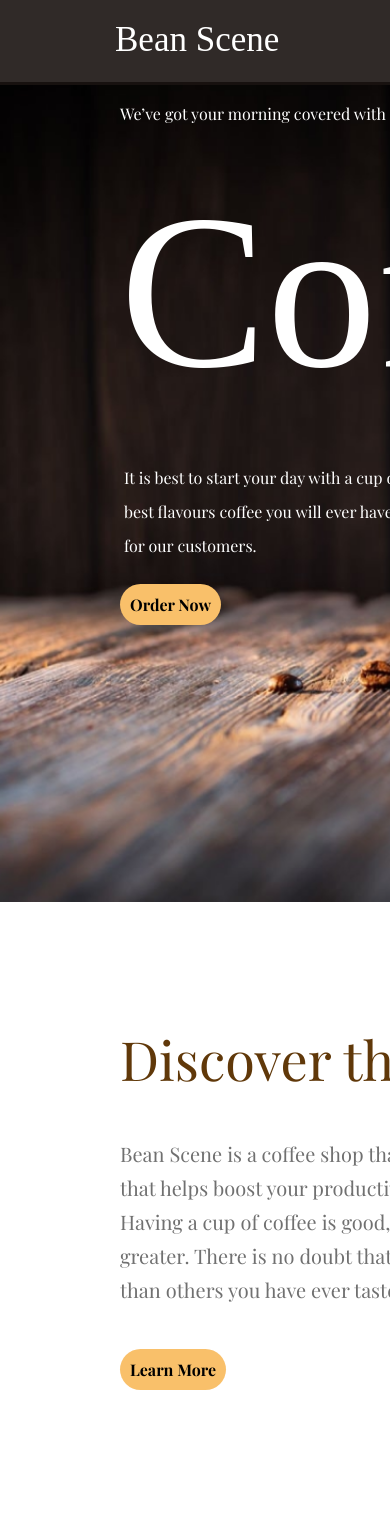
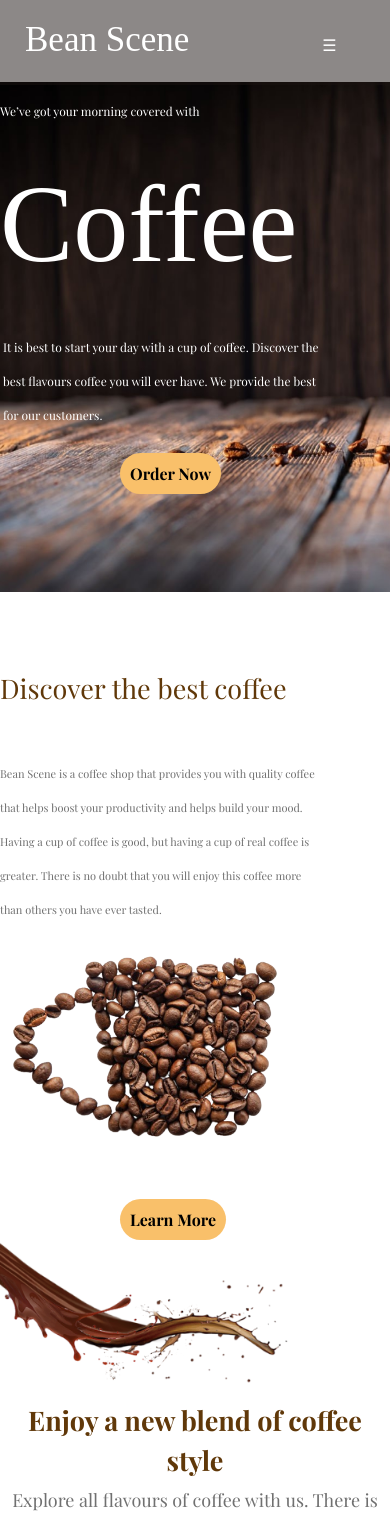
Before and after one commit to D-Venerable1/Bean_Scene_Coffee, a plain HTML site: page index.html in a window 390 px wide. Shown: the top 1531 px of the page. Drawn offline with nearby package versions, Linux system fonts and the light colour scheme; a web font is replaced by a local one.

Commit message:
new changes

```diff
--- a/index.css
+++ b/index.css
@@ -7,10 +7,16 @@
     font-family: Playfair Display;
 }
 nav{
-    background-color: rgba(26, 19, 17, 0.9);
+    background-color: rgba(26, 19, 17, 0.5);
     position: fixed;
     top: 0;
     width: 1360px;
+}
+.menu-toggle{
+    display: none;
+}
+.menu-icon{
+    display: none;
 }
 nav ul li{
     display: inline-block;
@@ -30,7 +36,8 @@ nav ul li a{
     transition: transform 2s ease;
 }
 nav ul li a:hover{
-    transform: scaleX(1);
+    transform: underline;
+    color: #0056b3;
     text-decoration: underline;
 }
 header{
@@ -505,3 +512,96 @@ margin-top: 20px;
 #second-l{
     margin-top: 30px;
 }
+@media screen and (min-width: 320px) and (max-width: 425px){
+    nav ul li a{
+        display: none;
+    }
+    #Bean{
+        display: inline-block;
+        margin-left: 0px;
+    }
+body{
+    overflow-x: hidden;
+}
+.menu-icon{
+    display: inline-block;
+    color: white;
+    margin-left: -220px;
+}
+#first-pre{
+    margin-left: 0px;
+}
+#coffee{
+    font-size: 110px;
+}
+header{
+    height: 510px;
+}
+#pre-p{
+    font-size: 12px;
+}
+p{
+    font-size: 12px;
+}
+#discover{
+    margin-left:0px;
+    font-size: 27px;
+    font-weight: 700px;
+    line-height: 51.98px;
+    margin-top: 50px;
+}
+#bean{
+    font-size: 11px;
+    margin-left: 0px;
+
+}
+#bean-bag{
+    display: block;
+    margin-left: 0px;
+    margin-top: -330px;
+    width: 290px;
+}
+#learn{
+ margin-top: 230px;
+}
+#bland{
+    width: 300px;
+}
+#blend{
+    font-size: 27px;
+    line-height: 40px;
+}
+#sub-blend{
+    line-height: 40px;
+    font-size: 18px;
+}
+.Cards{
+    display: block;
+    padding-left: 0px;
+    margin-left: 15px;
+}
+.Card{
+    margin-bottom: 50px;
+}
+#mid-h2{
+    font-size: 27px;
+}
+#mid-p{
+    font-size: 18px;
+}
+#beans-flipped{
+    margin-top: 120px;
+}
+.card-2{
+    display: block;
+    margin-left: 15px;
+}
+#seperate{
+    display: block;
+    margin-top: 450px;
+    margin-bottom: 40px;
+}
+#inner-card{
+    margin-bottom: 40px;
+}
+}
--- a/index.html
+++ b/index.html
@@ -24,7 +24,12 @@
         <li><a href="#">Contact Us</a></li>
         <li><a href="#" id="sign-in">Sign in</a></li>
         <li><a href="#" id="sign-up">Sign up</a></li>
+        <input type="checkbox" id="menu-toggle" class="menu-toggle">
+        <label for="menu-toggle" class="menu-icon">
+            ☰ <!-- Hamburger icon or use an icon library -->
+        </label>
     </ul>
+
 </nav>
 <pre id="first-pre">
     <p>We’ve got your morning covered with</p>
@@ -46,7 +51,7 @@ than others you have ever tasted.</p>
     </pre>
     <input type="button" value="Learn More" id="learn">
     <img src="./image/stylized-cup-coffee-out-coffee-beans-flat-lay_1-removebg-preview.png" id="bean-bag">
-    <img src="./image/coffee_blast.png">
+    <img src="./image/coffee_blast.png" id="bland">
     <p id="blend">Enjoy a new blend of coffee style</p>
     <p id="sub-blend">Explore all flavours of coffee with us. There is always a new cup worth experiencing</p>
     <div class="Cards">
```
